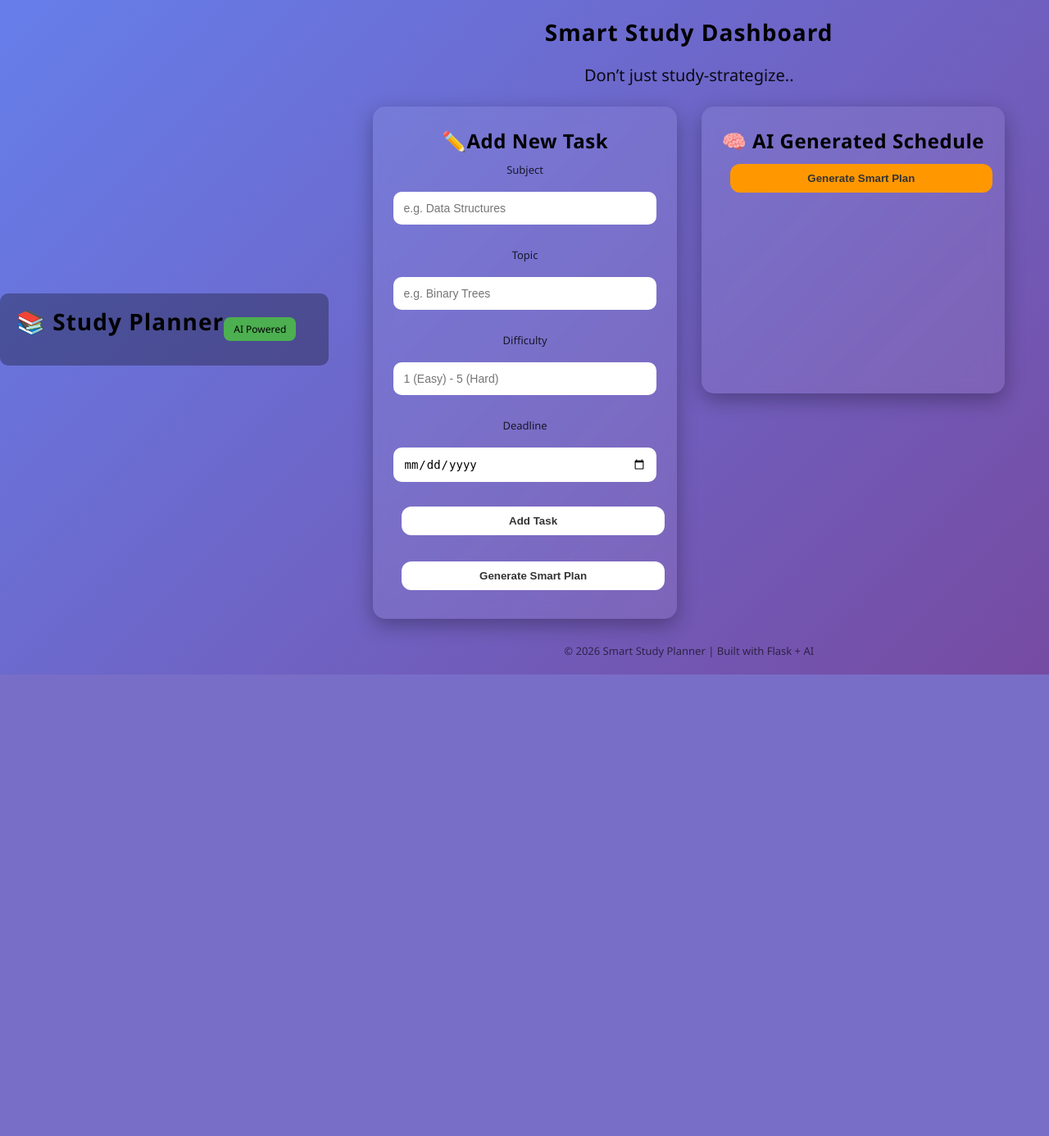
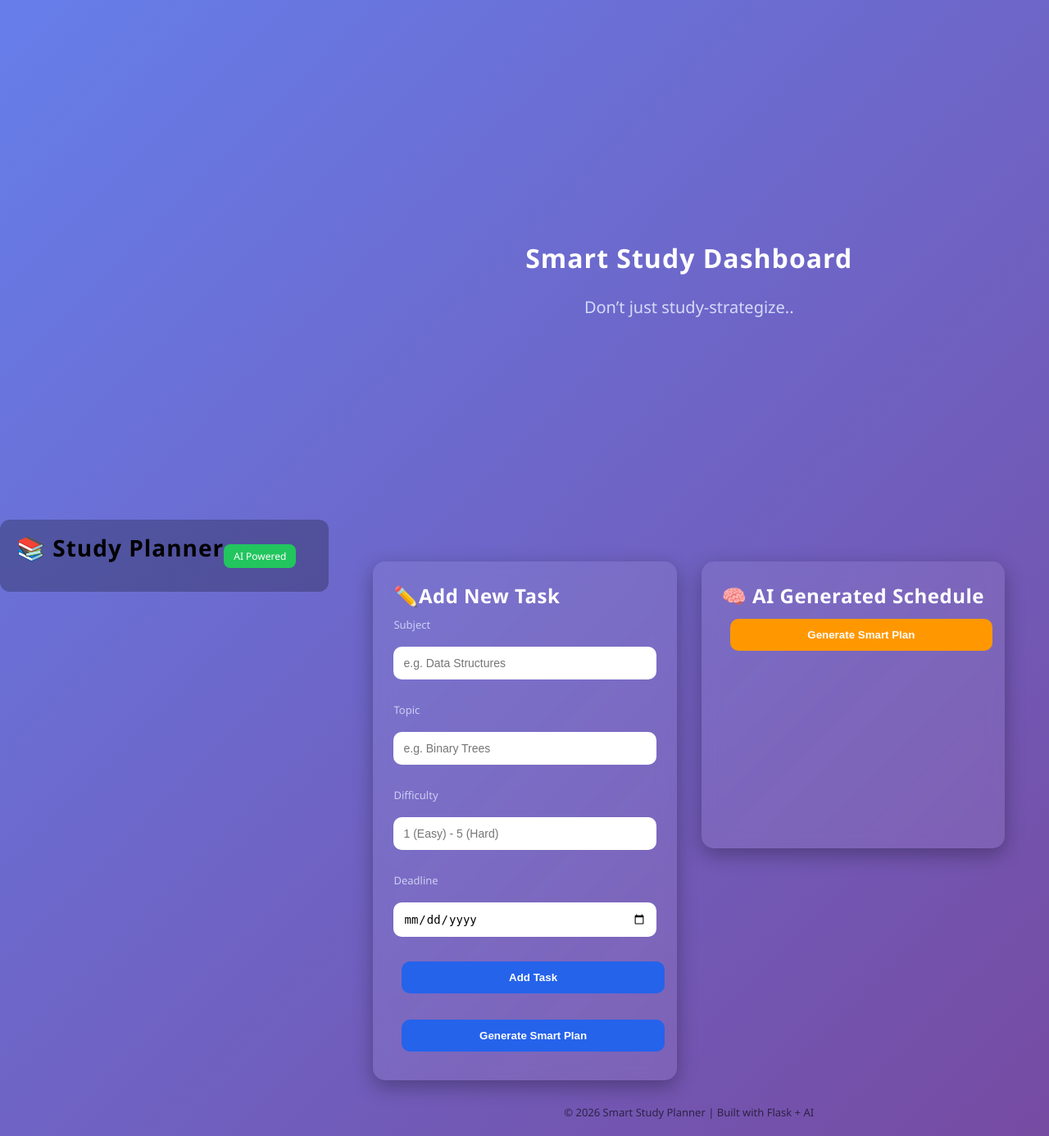
Before and after one commit to skashyap08/AI-based-study-planner, a Flask app: page / in a window 1280 px wide. Shown: the whole page at 82% size. Before the commit the page ends 823 px from the top, so only its background shows below. Run offline with Flask 3, Linux system fonts and the light colour scheme.

Commit message:
updated files

```diff
--- a/static/style.css
+++ b/static/style.css
@@ -1,7 +1,20 @@
+:root {
+    --bg-gradient: linear-gradient(135deg, #667eea, #764ba2);
+    --card-bg: rgba(255, 255, 255, 0.1);
+    --text-primary: #ffffff;
+    --text-secondary: #e0e7ff;
+    --accent: #60a5fa;
+    --button-primary: #2563eb;
+    --button-hover: #1d4ed8;
+}
 body {
-    font-family: Arial;
-    text-align: center;
-    background: #f5f5f5;
+    font-family: 'Segoe UI', sans-serif;
+    background: var(--bg-gradient);
+    min-height: 100vh;
+    margin: 0;
+    display: flex;
+    justify-content: center;
+    align-items: center;
 }
 
 .form input {
@@ -35,12 +48,14 @@ body {
 .container {
     background: rgba(255, 255, 255, 0.15);
     backdrop-filter: blur(12px);
-    padding: 30px;
     border-radius: 20px;
     width: 400px;
     box-shadow: 0 8px 32px rgba(0,0,0,0.2);
     text-align: center;
     color: white;
+    max-width: 1100px;
+    margin: auto;
+    padding: 30px 20px;
 }
 
 /* Heading */
@@ -86,8 +101,8 @@ button {
 
 /* Button Hover */
 button:hover {
-    background: #ffdd57;
-    transform: scale(1.05);
+    background: var(--button-hover);
+    transform: translateY(-2px);
 }
 
 /* Task List */
@@ -98,12 +113,13 @@ button:hover {
 
 /* Task Item */
 #taskList li {
-    background: rgba(255,255,255,0.2);
     margin: 8px 0;
-    padding: 10px;
     border-radius: 10px;
     transition: 0.3s;
-}
+    background: rgba(255,255,255,0.15);
+    padding: 12px;
+     color: var(--text-primary);
+    }
 
 /* Hover Effect */
 #taskList li:hover {
@@ -123,9 +139,10 @@ button:hover {
     align-items: center;
     padding: 15px 40px;
     padding-left: 20px;
-    background: rgba(0,0,0,0.3);
-    border-radius: 10px;
-    margin-bottom: 20px;
+    margin-bottom: 30px;
+    justify-content: space-between;
+    background: rgba(0,0,0,0.25);
+    border-radius: 12px;
 }
 
 /* Study Planner Title */
@@ -133,28 +150,36 @@ button:hover {
     font-size: 26px;        /* bigger size */
     font-weight: 700;
     margin-left: 20px;      /* pushes slightly to right */
+    color: var(--text-primary);
 }
 
 /* Tag stays right */
 .navbar .tag {
     margin-left: auto;      /* pushes it to right corner */
-    background: #4CAF50;
     padding: 6px 12px;
     border-radius: 8px;
     font-size: 12px;
+    background: #22c55e;
+    color: white;
 }
 
 /* Header */
 .header {
     text-align: center;
     margin-bottom: 25px;
+    display: flex;
+    flex-direction: column;
+    justify-content: center;  /* vertical center */
+    align-items: center;      /* horizontal center */
+    height: 80vh;             /* adjust height */
+    text-align: center;
 }
-
 .header p {
     font-size: 20px;
     font-weight: 500;
     opacity: 0.9;
     margin-top: 5px;
+    color: var(--text-secondary);
 }
 
 /* Labels */
@@ -183,6 +208,8 @@ button:hover {
 /* Main Heading */
 header h1 {
     font-weight: 700;   /* strong */
+    font-size: 32px;
+    color: var(--text-primary);
 }
 
 /* Section Headings */
@@ -194,6 +221,8 @@ header h1 {
 /* Labels (slightly lighter) */
 .form label {
     font-weight: 500;
+    color: var(--text-secondary);
+    font-size: 13px;
 }
 /* App Container - center everything nicely */
 .app-container {
@@ -218,6 +247,7 @@ header h1 {
     backdrop-filter: blur(10px);
     box-shadow: 0 8px 25px rgba(0,0,0,0.3);
     min-height: 350px; /* keeps symmetry */
+    color: var(--text-primary);
 }
 
 /* Form spacing */
@@ -230,11 +260,22 @@ header h1 {
 /* Inputs */
 .form input {
     padding: 12px;
+    border-radius: 10px;
+    border: none;
+    outline: none;
 }
 
 /* Button alignment */
 button {
     width: 100%;
+     padding: 12px;
+    border-radius: 10px;
+    border: none;
+    background: var(--button-primary);
+    color: white;
+    font-weight: 600;
+    cursor: pointer;
+    transition: 0.3s;
 }
 
 /* Task list spacing */
@@ -244,3 +285,63 @@ button {
     flex-direction: column;
     gap: 10px;
 }
+/* Loading spinner */
+.loader {
+    border: 3px solid rgba(255,255,255,0.3);
+    border-top: 3px solid white;
+    border-radius: 50%;
+    width: 18px;
+    height: 18px;
+    animation: spin 1s linear infinite;
+    display: inline-block;
+    margin-right: 8px;
+    vertical-align: middle;
+}
+
+/* Spin animation */
+@keyframes spin {
+    0% { transform: rotate(0deg); }
+    100% { transform: rotate(360deg); }
+}
+
+/* Disabled button look */
+button:disabled {
+    opacity: 0.7;
+    cursor: not-allowed;
+}
+/* Toast container */
+#toast-container {
+    position: fixed;
+    top: 20px;
+    right: 20px;
+    z-index: 9999;
+}
+
+/* Toast style */
+.toast {
+    background: rgba(0,0,0,0.8);
+    color: white;
+    padding: 12px 18px;
+    margin-top: 10px;
+    border-radius: 8px;
+    font-size: 14px;
+    opacity: 0;
+    transform: translateY(-20px);
+    transition: all 0.4s ease;
+}
+
+/* Show animation */
+.toast.show {
+    opacity: 1;
+    transform: translateY(0);
+}
+
+/* Success */
+.toast.success {
+    background: #22c55e;
+}
+
+/* Error */
+.toast.error {
+    background: #ef4444;
+}
--- a/templates/index.html
+++ b/templates/index.html
@@ -67,6 +67,7 @@
 </div>
 
 <script src="/static/script.js"></script>
+<div id="toast-container"></div>
 
 </body>
 </html>
```
Also changed, not shown: static/script.js (+51 -11 lines).
